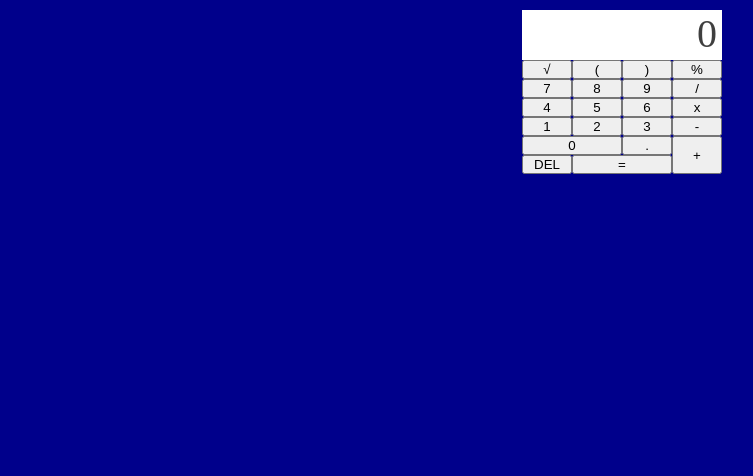
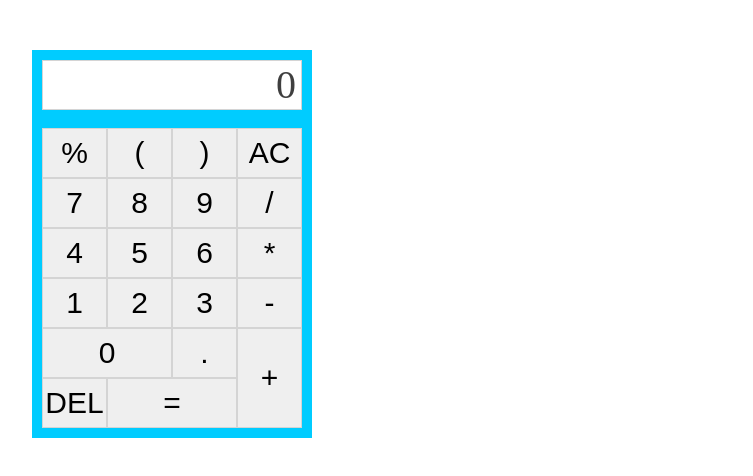
Before and after one commit to tranquanglam99/Bai_tap_ung_dung_may_tinh_bo_tui, a plain HTML site: page index.html in a window 1280 px wide. Both pictures are taken after a click on the button "DEL". Shown: the whole page, without its empty margins (18-771 px from the left). Drawn offline with Linux system fonts and the light colour scheme.

Commit message:
tạo js

```diff
--- a/index.html
+++ b/index.html
@@ -2,6 +2,7 @@
 <html lang="en">
 <head>
     <meta charset="UTF-8">
+    <meta name="viewport" content="width=device-width, initial-scale=1.0">
     <title>CALCULATOR</title>
     <link rel="stylesheet" type="text/css" href="stye.css">
 </head>
@@ -11,31 +12,33 @@
             <span class="overlay"></span>
             <span class="input">0</span>
         </div>
+        <br>
         <div class="keyboard">
-            <button class="iteam1">√</button>
-            <button class="iteam2">(</button>
-            <button class="iteam3">)</button>
-            <button class="iteam4">%</button>
-            <button class="iteam5">7</button>
-            <button class="iteam6">8</button>
-            <button class="iteam7">9</button>
-            <button class="iteam8">/</button>
-            <button class="iteam9">4</button>
-            <button class="iteam10">5</button>
-            <button class="iteam11">6</button>
-            <button class="iteam12">x</button>
-            <button class="iteam13">1</button>
-            <button class="iteam14">2</button>
-            <button class="iteam15">3</button>
-            <button class="iteam16">-</button>
-            <button class="iteam17">0</button>
-            <button class="iteam18">.</button>
-            <button class="iteam19">+</button>
-            <button class="iteam20">DEL</button>
-            <button class="iteam21">=</button>
+            <button class="item item1">%</button>
+            <button class="item item2">(</button>
+            <button class="item item3">)</button>
+            <button class="item item4">AC</button>
+            <button class="item item5">7</button>
+            <button class="item item6">8</button>
+            <button class="item item7">9</button>
+            <button class="item item8">/</button>
+            <button class="item item9">4</button>
+            <button class="item item10">5</button>
+            <button class="item item11">6</button>
+            <button class="item item12">*</button>
+            <button class="item item13">1</button>
+            <button class="item item14">2</button>
+            <button class="item item15">3</button>
+            <button class="item item16">-</button>
+            <button class="item item17">0</button>
+            <button class="item item18">.</button>
+            <button class="item item19">+</button>
+            <button class="item item20">DEL</button>
+            <button class="item item21">=</button>
         </div>
 
     </div>
+    <script src="main.js"></script>
 
 
 </body>
--- /dev/null
+++ b/main.js
@@ -0,0 +1,28 @@
+var input=document.querySelector('.input');
+var items=Array.from(document.querySelectorAll('.item'));
+items.forEach(function(bnt){
+    bnt.addEventListener('click',function(){
+        if(input.innerHTML=='0')
+        input.innerHTML='0';
+        if(bnt.innerHTML=='AC')
+        input.innerHTML='';
+        else
+            if(bnt.innerHTML=='DEL'){
+                var arrtext=Array.from(input.innerHTML);
+                arrtext.splice(arrtext.length-1,1);
+                if(arrtext.length!=0)
+                input.innerHTML=arrtext.join('');
+                else input.innerHTML= '0';
+            }
+        else
+            if(bnt.innerHTML=='%'){
+                input.innerHTML=input.innerHTML/100
+            }
+        else
+            if(bnt.innerHTML=='='){
+                input.innerHTML=eval(input.innerHTML);
+            }
+        else
+            input.innerHTML+=bnt.innerHTML;
+    })
+})
--- a/stye.css
+++ b/stye.css
@@ -4,42 +4,21 @@
     box-sizing: border-box;
 }
 body{
-    background-color: darkblue;
+    width: 300px;
 }
 .container{
-    margin: 10px auto;
-    width: 200px;
+    width: 280px;
+    margin-top: 50px;
+    margin-left: 50px;
+    background-color: #0cf;
+    border: 10px solid #0cf;
 }
 .screen{
     background-color: white;
     width: 100%;
     height: 50px;
     position: relative;
-}
-.keyboard{
-    width: 100%;
-    display: grid;
-    grid-template-columns: 1fr 1fr 1fr 1fr;
-
-}
-.iteam{
-    width: 50px;
-    outline: none;
-    border: 0.1px solid rgb(212, 212, 212);
-}
-.iteam17{
-    grid-column: 1/span 2;
-}
-.iteam19{
-    grid-column-start: 4;
-    grid-row-start: 5;
-    grid-row-end: 7;
-
-}
-.iteam21{
-    grid-column-start: 2;
-    grid-row-start: 6;
-    grid-column-end: 4;
+    border: 1px solid rgb(212, 212, 212);
 }
 .screen .input{
     position: absolute;
@@ -49,3 +28,32 @@ body{
     color: rgb(63, 63, 63);
     z-index: 222;
 }
+.keyboard{
+    width: 100%;
+    height: 300px;
+    display: grid;
+    grid-template-columns: 1fr 1fr 1fr 1fr;
+}
+.item{
+    font-size: 30px;
+    outline: none;
+    border: 0.1px solid rgb(212, 212, 212);
+}
+.item:hover{
+    background-color: rgb(182, 152, 182);
+    cursor: pointer;
+}
+.item17{
+    grid-column-start: 1;
+    grid-column-end: 3;
+}
+.item19{
+    grid-column-start: 4;
+    grid-column-end: 5;
+    grid-row-start: 5;
+    grid-row-end: 7;
+}
+.item21{
+    grid-column-start: 2;
+    grid-column-end: 4;
+}
```
